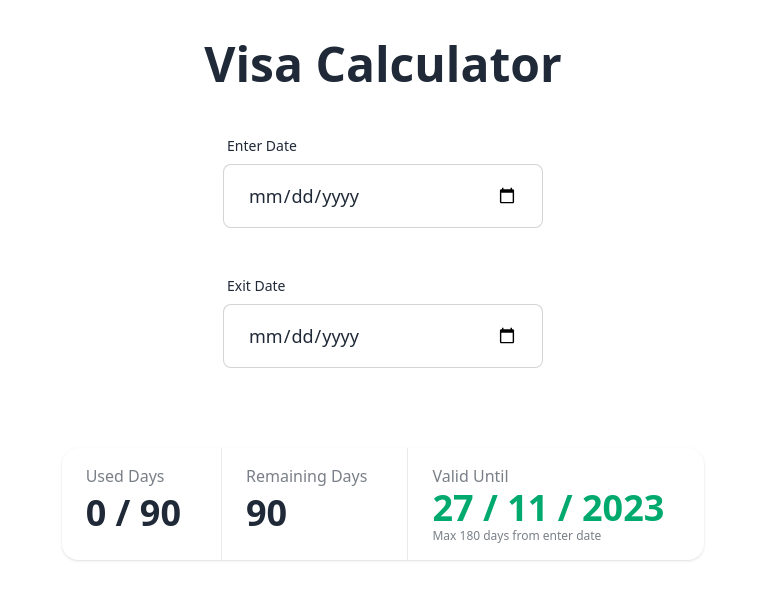
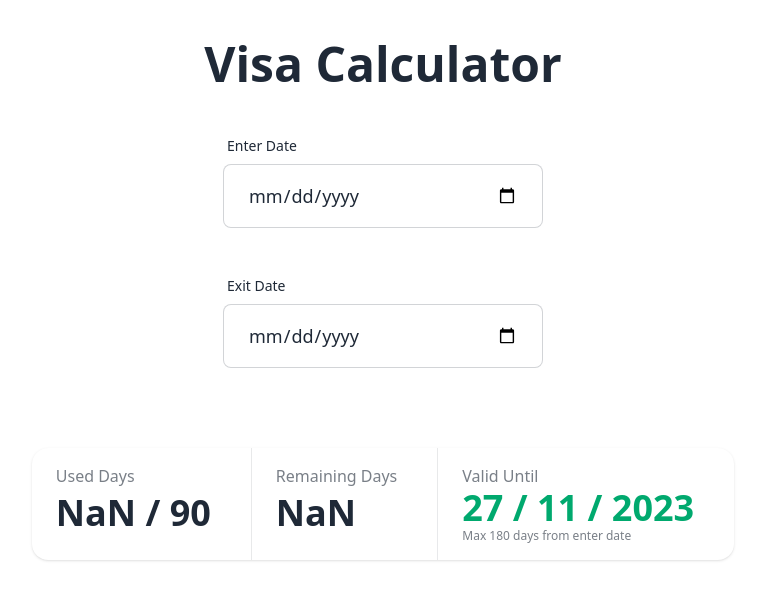
Before and after one commit to webceyhan/nuxt-visa-calculator, a Nuxt app: page / in a window 1280 px wide. Shown: the top 600 px of the page, without its empty margins (257-1022 px from the left). Built offline with nearby package versions, Linux system fonts and the light colour scheme.

Commit message:
fix used days boundries

```diff
--- a/composables/useDateFormula.ts
+++ b/composables/useDateFormula.ts
@@ -29,7 +29,7 @@ export const useDateFormula = () => {
         const exited = new Date(exitDate.value);
         const days = differenceInDays(exited, entered);
 
-        return days > 0 ? days : 0;
+        return days < 0 ? 0 : days > MAX_DAYS ? MAX_DAYS : days;
     });
 
     const remainingDays = computed<number>(() => {
```
